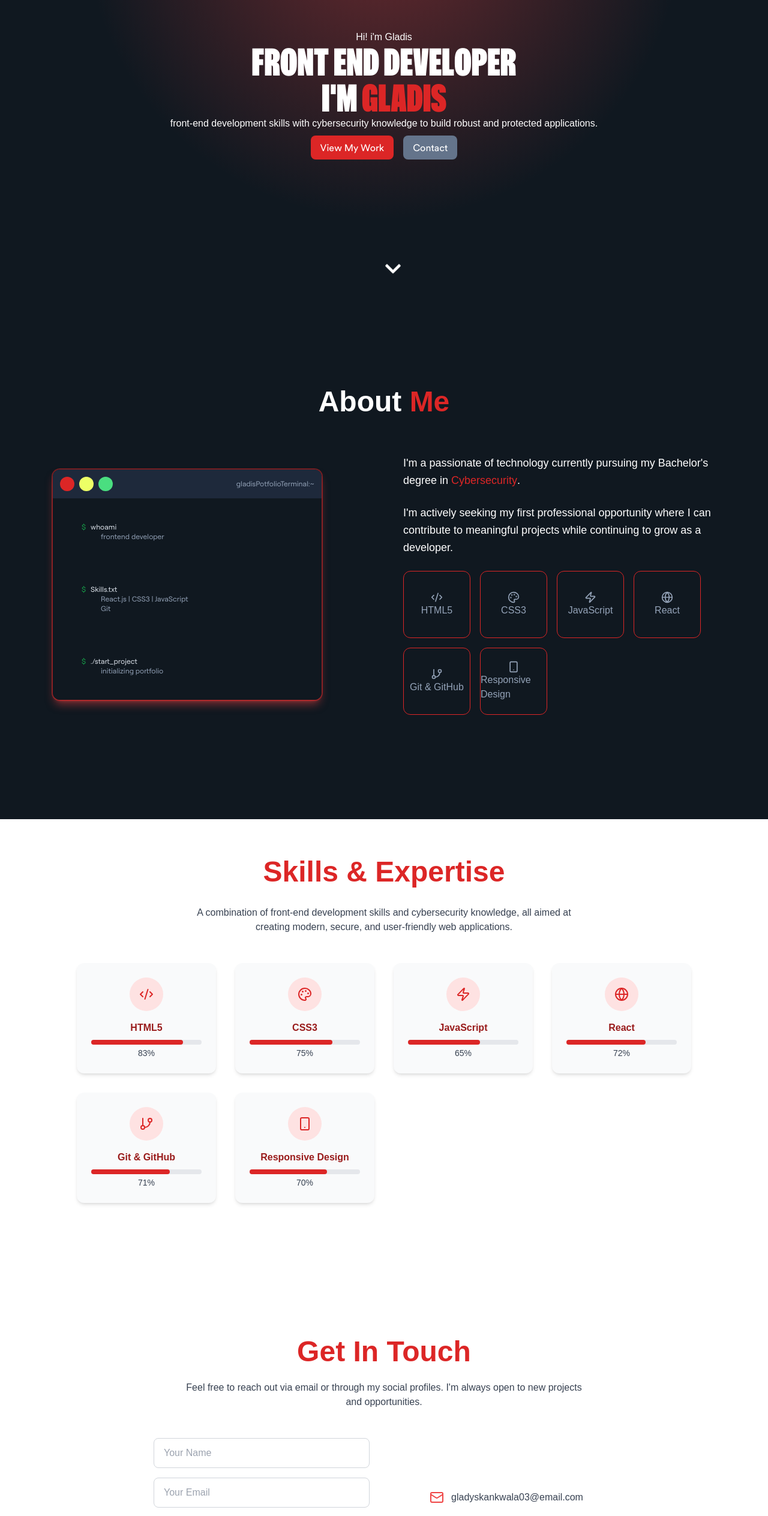
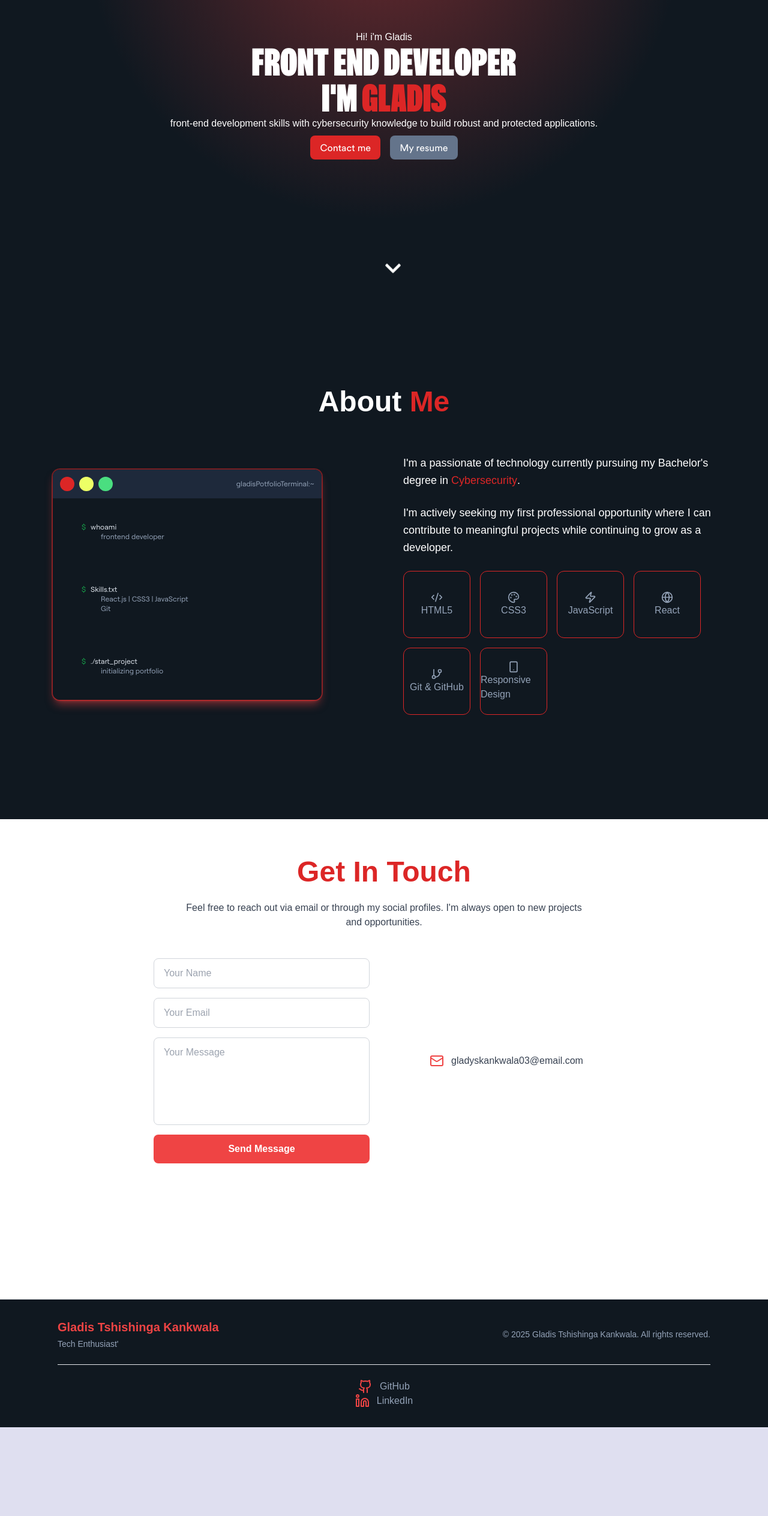
Before and after one commit to gladyskankwala/portfolioGladis, a React (Vite) app: page / in a window 1280 px wide. Shown: the part 234-2762 px from the top of the page at 60% size. After the commit the page ends 2614 px from the top, so only its background shows below. Built offline with nearby package versions, Linux system fonts and the light colour scheme; a web font is replaced by a local one.

Commit message:
Footer and Contact

```diff
--- a/src/App.jsx
+++ b/src/App.jsx
@@ -14,7 +14,6 @@ function App() {
       <NavBar/>
       <Hero/>
       <About/>
-      <Skills/>
       <Contact/>
       <Footer/>
     </>
--- a/src/components/Contact.jsx
+++ b/src/components/Contact.jsx
@@ -76,25 +76,6 @@ const Contact = () => {
               gladyskankwala03@email.com
             </a>
           </div>
-          <div className="flex items-center space-x-3 justify-center">
-            <Github className="h-6 w-6 text-red-500" />
-            <a href="https://github.com" target="_blank" rel="noopener noreferrer" className="text-gray-700 hover:text-red-500 transition">
-              GitHub
-            </a>
-          </div>
-          <div className="flex items-center space-x-3 justify-center">
-            <Linkedin className="h-6 w-6 text-red-500" />
-            <a href="https://linkedin.com" target="_blank" rel="noopener noreferrer" className="text-gray-700 hover:text-red-500 transition">
-              LinkedIn
-            </a>
-          </div>
-
-          <div className="flex items-center space-x-3 justify-center">
-            <Download className="h-6 w-6 text-red-500" />
-            <a href="#" download className="text-gray-700 hover:text-red-500 transition">
-              Download CV
-            </a>
-          </div>
         </div>
       </div>
     </section>
--- a/src/components/Footer.jsx
+++ b/src/components/Footer.jsx
@@ -1,10 +1,11 @@
-import { Heart, Code } from 'lucide-react';
+import { Heart, Code, Github, Linkedin } from 'lucide-react';
+
 
 const Footer = () => {
   const currentYear = new Date().getFullYear();
 
   return (
-    <footer className="bg-white border-t border-gray-200">
+    <footer className="bg-black-100 border-t border-gray-200">
       <div className="max-w-6xl mx-auto px-4 md:px-8 py-8">
         <div className="flex flex-col md:flex-row items-center justify-between space-y-4 md:space-y-0">
           {/* Left side - Name and tagline */}
@@ -12,32 +13,32 @@ const Footer = () => {
             <div className="font-bold text-xl text-red-500 mb-1">
               Gladis Tshishinga Kankwala
             </div>
-            <p className="text-gray-700 text-sm">
-              Web Developer , Cybersecurity Student <br/> AI/ML
+            <p className="text-slate-400 text-sm">
+              Tech Enthusiast'
             </p>
           </div>
 
-          {/* Center - Built with love */}
-          <div className="flex items-center space-x-2 text-sm text-gray-700">
-            <span>Built with</span>
-            <Heart className="h-4 w-4 text-red-500 fill-current" />
-            <span>and</span>
-            <Code className="h-4 w-4 text-red-500" />
-            <span>using React & Tailwind CSS</span>
-          </div>
 
           {/* Right side - Copyright */}
-          <div className="text-sm text-gray-700">
+          <div className="text-sm text-slate-400">
             © {currentYear} Gladis Tshishinga Kankwala. All rights reserved.
           </div>
         </div>
 
         {/* Bottom section */}
         <div className="mt-6 pt-6 border-t border-gray-200 text-center">
-          <p className="text-xs text-gray-600">
-            This portfolio showcases my journey as a junior developer.
-            I'm passionate about creating secure, accessible, and beautiful web experiences.
-          </p>
+           <div className="flex items-center space-x-3 justify-center">
+            <Github className="h-6 w-6 text-red-500" />
+            <a href="https://github.com" target="_blank" rel="noopener noreferrer" className="text-slate-400 hover:text-red-500 transition">
+              GitHub
+            </a>
+          </div>
+          <div className="flex items-center space-x-3 justify-center">
+            <Linkedin className="h-6 w-6 text-red-500" />
+            <a href="https://linkedin.com" target="_blank" rel="noopener noreferrer" className="text-slate-400 hover:text-red-500 transition">
+              LinkedIn
+            </a>
+          </div>
         </div>
       </div>
     </footer>
--- a/src/components/Hero.jsx
+++ b/src/components/Hero.jsx
@@ -2,6 +2,7 @@ import gsap from "gsap"
 import { useGSAP } from "@gsap/react"
 import SplitText from "gsap/SplitText"
 import { FaChevronDown } from "react-icons/fa"
+import { Download } from "lucide-react"
 
 gsap.registerPlugin(SplitText)
 
@@ -88,11 +89,11 @@ function Hero() {
 
                     <div  className="btn flex gap-4 -mt-4 mb-4 justify-center">
                     <button className="mt-6 px-4 py-2 bg-red-600 cursor-pointer font-circular-web rounded-lg hover:bg-red-700 transition">
-                        <a href="#projects">View My Work</a>
+                        <a href="#contact">Contact me</a>
                     </button>
 
-                    <button className="mt-6 px-4 py-2  bg-slate-500 cursor-pointer font-circular-web rounded-lg hover:bg-slate-700 transition">
-                        <a href="#contact">Contact</a>
+                    <button className=" mt-6 px-4 py-2  bg-slate-500 cursor-pointer font-circular-web rounded-lg hover:bg-slate-700 transition">
+                        <a href="#contact">My resume</a>
                     </button>
                     </div>
 
--- a/src/components/NavBar.jsx
+++ b/src/components/NavBar.jsx
@@ -59,7 +59,7 @@ const Header = () => {
         </div>
 
         {/* Mobile Navigation */}
-        <div className={`md:hidden text-red-600 border-t border-border/50 mt-2 py-1 space-y-4 animate-fade-in overflow-hidden transition-all duration-300 ease-in-out
+        <div className={`md:hidden text-white border-t border-border/50 mt-2 py-1 space-y-4 animate-fade-in overflow-hidden transition-all duration-300 ease-in-out
           ${isMobileMenuOpen ? " opacity-100 mt-2" : "max-h-0 opacity-0"}`}>
             {navItems.map((item) => (
               <button
```
